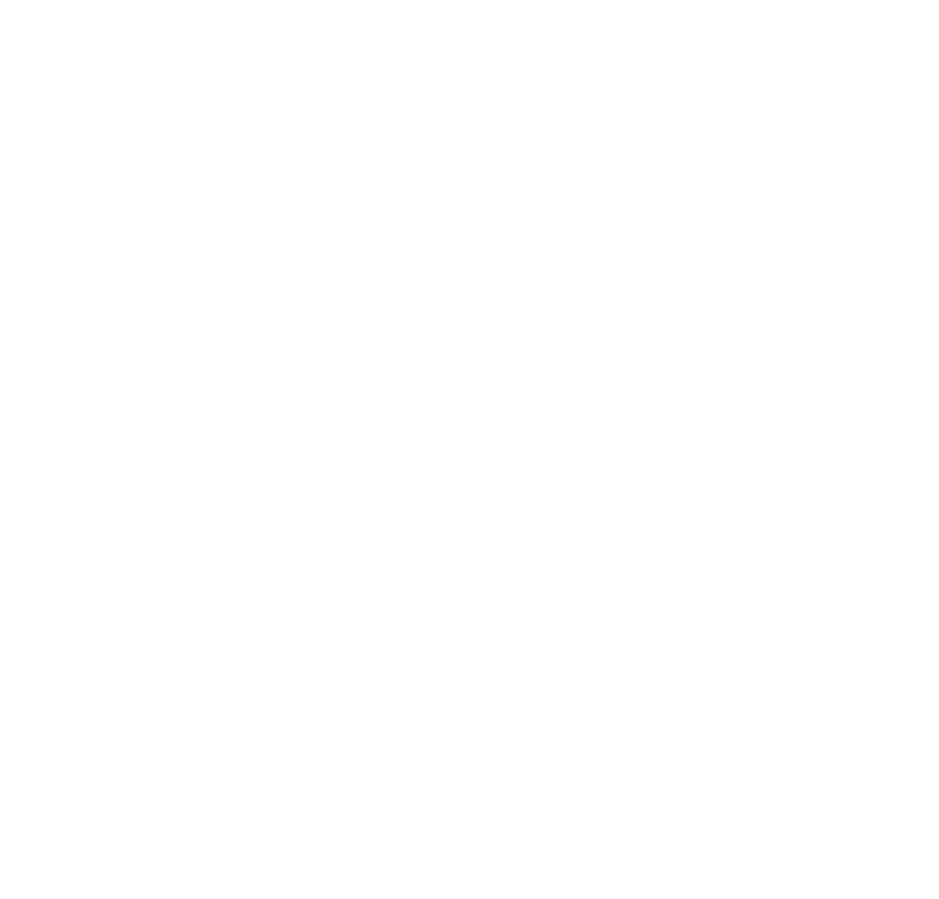
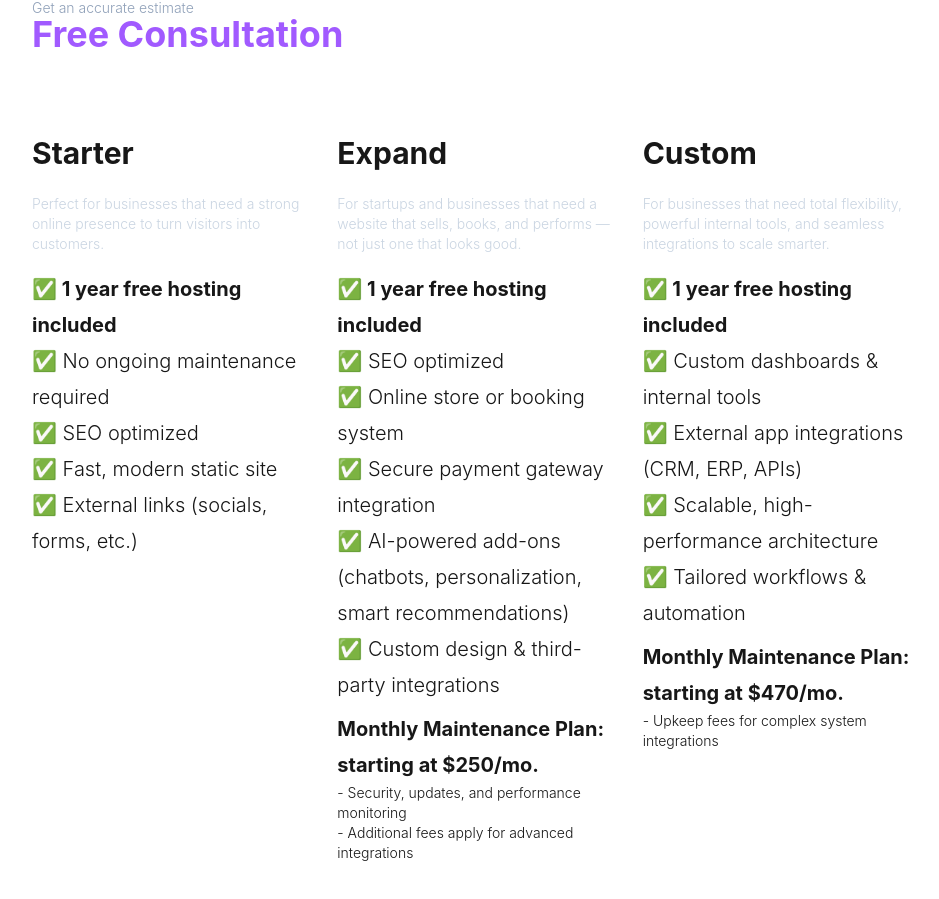
Before and after one commit to Sophons-dev/sophons.site, a Next.js app: page / in a window 1280 px wide. Shown: the part 853-1752 px from the top of the page, without its empty margins (160-1099 px from the left). Before the commit the page ends 839 px from the top, so only its background shows below. Built offline with nearby package versions, Linux system fonts and the light colour scheme.

Commit message:
feat: add pricing tiers

```diff
--- a/src/app/page.tsx
+++ b/src/app/page.tsx
@@ -2,7 +2,7 @@
 
 export default function Home() {
   return (
-    <div className="px-[12rem] py-5">
+    <div className="px-[12rem] py-5 flex flex-col gap-40 font-light">
       <header>
         <nav className="flex justify-between">
           <Image
@@ -24,9 +24,10 @@
           </ul>
         </nav>
       </header>
-      <main>
-        <div className="flex gap-4 items-start justify-between my-40">
-          <div className="prose-lg prose-headings: dark:prose-invert w-full flex flex-col">
+      <main className="prose-xl prose-headings dark:prose-invert flex flex-col gap-18">
+        {/* Hero Section */}
+        <div className="flex gap-4 items-start justify-between">
+          <div className="w-full flex flex-col">
             <div className="relative">
               <h1 className="font-bold">Got an Idea?</h1>
               <span className="absolute bottom-1 text-[28px] text-white font-light">
@@ -46,8 +47,123 @@
 
           <Image src="/hero_1.png" alt="hero image" width={500} height={500} />
         </div>
+
+        {/* Pricing */}
+        <div>
+          <div className="relative">
+            <span className="absolute -top-4 text-sm text-slate-400">
+              Get an accurate estimate
+            </span>
+            <h2 className="font-bold text-[#A15AFF]">Free Consultation</h2>
+          </div>
+
+          <div className="grid grid-cols-3 gap-5">
+            {siteOfferings.map((value, key) => {
+              return (
+                <div key={key}>
+                  <h3 className="font-bold">{value.title}</h3>
+                  <p className="text-sm text-slate-300">{value.description}</p>
+                  <div className="flex flex-col gap-0">
+                    {value.inclusions.map((option, index) => (
+                      <span
+                        key={index}
+                        className={`text-md ${index === 0 ? "font-bold" : ""}`}
+                      >
+                        ✅ {option}
+                      </span>
+                    ))}
+                  </div>
+
+                  {/* Itemized Options */}
+                  <div className="mt-2">
+                    {value.itemizedOptions.map((option, index) => (
+                      <span
+                        key={index}
+                        className={`text-md ${index === 0 ? "font-bold" : ""}`}
+                      >
+                        {option.label}
+                        <div className="flex flex-col">
+                          {option.options.map((option, index) => (
+                            <span key={index} className="text-sm font-light">
+                              - {option}
+                            </span>
+                          ))}
+                        </div>
+                      </span>
+                    ))}
+                  </div>
+                </div>
+              );
+            })}
+          </div>
+        </div>
+
+        {/* FAQ */}
+        <div></div>
+
+        {/* About */}
+        <div></div>
+
+        {/* Pre-footer CTA */}
+        <div></div>
       </main>
       <footer></footer>
     </div>
   );
 }
+
+const siteOfferings = [
+  {
+    title: "Starter",
+    description:
+      "Perfect for businesses that need a strong online presence to turn visitors into customers.",
+    inclusions: [
+      "1 year free hosting included",
+      "No ongoing maintenance required",
+      "SEO optimized",
+      "Fast, modern static site",
+      "External links (socials, forms, etc.)",
+    ],
+    itemizedOptions: [],
+  },
+  {
+    title: "Expand",
+    description:
+      "For startups and businesses that need a website that sells, books, and performs — not just one that looks good.",
+    inclusions: [
+      "1 year free hosting included",
+      "SEO optimized",
+      "Online store or booking system",
+      "Secure payment gateway integration",
+      "AI-powered add-ons (chatbots, personalization, smart recommendations)",
+      "Custom design & third-party integrations",
+    ],
+    itemizedOptions: [
+      {
+        label: "Monthly Maintenance Plan: starting at $250/mo.",
+        options: [
+          "Security, updates, and performance monitoring",
+          "Additional fees apply for advanced integrations",
+        ],
+      },
+    ],
+  },
+  {
+    title: "Custom",
+    description:
+      "For businesses that need total flexibility, powerful internal tools, and seamless integrations to scale smarter.",
+    inclusions: [
+      "1 year free hosting included",
+      "Custom dashboards & internal tools",
+      "External app integrations (CRM, ERP, APIs)",
+      "Scalable, high-performance architecture",
+      "Tailored workflows & automation",
+    ],
+    itemizedOptions: [
+      {
+        label: "Monthly Maintenance Plan: starting at $470/mo.",
+        options: ["Upkeep fees for complex system integrations"],
+      },
+    ],
+  },
+];
```
